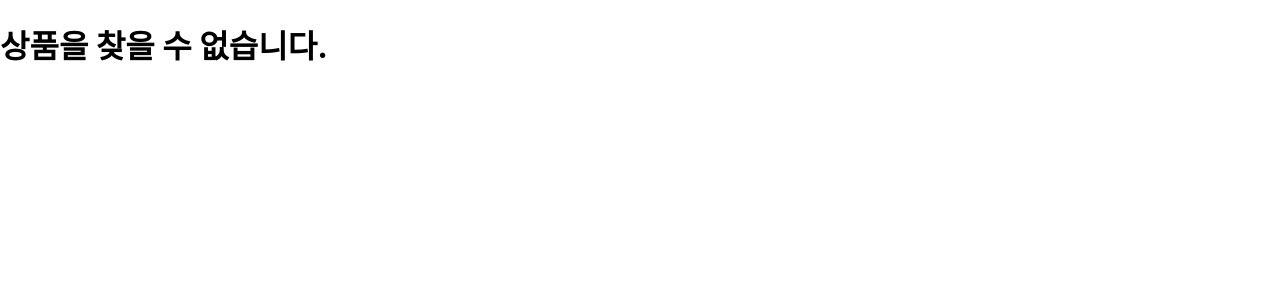
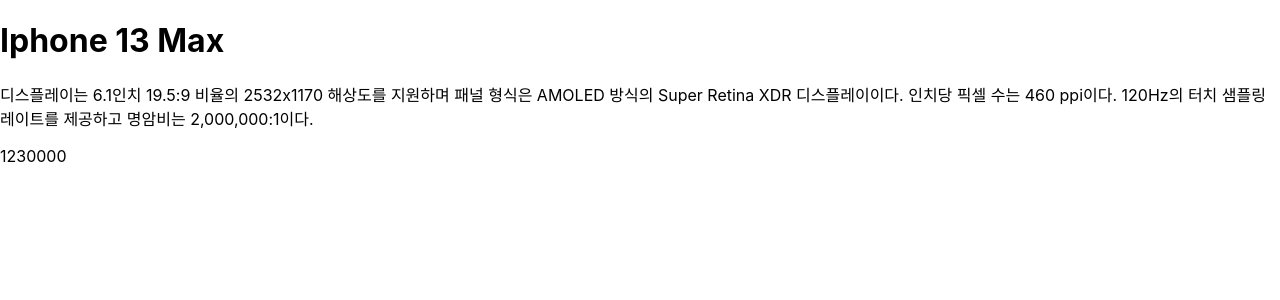
Before and after one commit to ChatHongPT/Shopping_Web, a React (Create React App) app in the folder client/: page /0 in a window 1280 px wide. Shown: the top 300 px of the page. Built offline with nearby package versions, Linux system fonts and the light colour scheme.

Commit message:
feat: fetch 함수로 상품 목록 데이터 가져오기

```diff
--- a/client/src/contexts/ProductContext.tsx
+++ b/client/src/contexts/ProductContext.tsx
@@ -36,6 +36,6 @@
 }
 
 //Consumer - Context 사용하는 컴포넌트
-export function useProductContext(): ProductType[]{
-    return useContext(ProductContext);
+export function useProductContext(){
+    return useContext(ProductContext) as ProductContextType;
 }
--- a/client/src/pages/HomePage.tsx
+++ b/client/src/pages/HomePage.tsx
@@ -1,5 +1,6 @@
-import {useRef, useState} from 'react';
+import { useEffect, useRef, useState} from 'react';
 import { Link } from 'react-router-dom';
+import { useProductContext } from "../contexts/ProductContext";
 
 interface ProductType {
   id: number;
@@ -60,14 +61,7 @@
 };
 
 function HomePage(){
-  const [products, setProducts] = useState<ProductType[]>([
-    {
-      id: 0,
-      name: 'Iphone 13 Max',
-      explanation: '디스플레이는 6.1인치 19.5:9 비율의 2532x1170 해상도를 지원하며 패널 형식은 AMOLED 방식의 Super Retina XDR 디스플레이이다. 인치당 픽셀 수는 460 ppi이다. 120Hz의 터치 샘플링 레이트를 제공하고 명암비는 2,000,000:1이다.',
-      price: 1230000,
-    },
-  ]);
+  const [products, setProducts] = useProductContext();
   const [name, setName] = useState("");
   const [explanation, setExplanation] = useState("");
   const [price, setPrice] = useState(0);
@@ -98,6 +92,12 @@
     );
   };
 
+  useEffect(()=>{
+    fetch('http://localhost:3090/product')
+    .then((response) => response.json())
+    .then((data) => console.log(data));
+  }, []);
+
   return (
     <>
       <form onSubmit = {(event) => {
--- a/client/src/pages/ProductPage.tsx
+++ b/client/src/pages/ProductPage.tsx
@@ -3,7 +3,7 @@
 
 function ProductPage(){
     const {productId} = useParams<{productId: string}>();
-    const products = useProductContext();
+    const [products] = useProductContext();
     const foundProduct = products.find((product) => product.id === parseInt(productId!, 10));
 
     if(!foundProduct){
```
Also changed, not shown: 1 other file (tests, documents, lock files or other folders).
